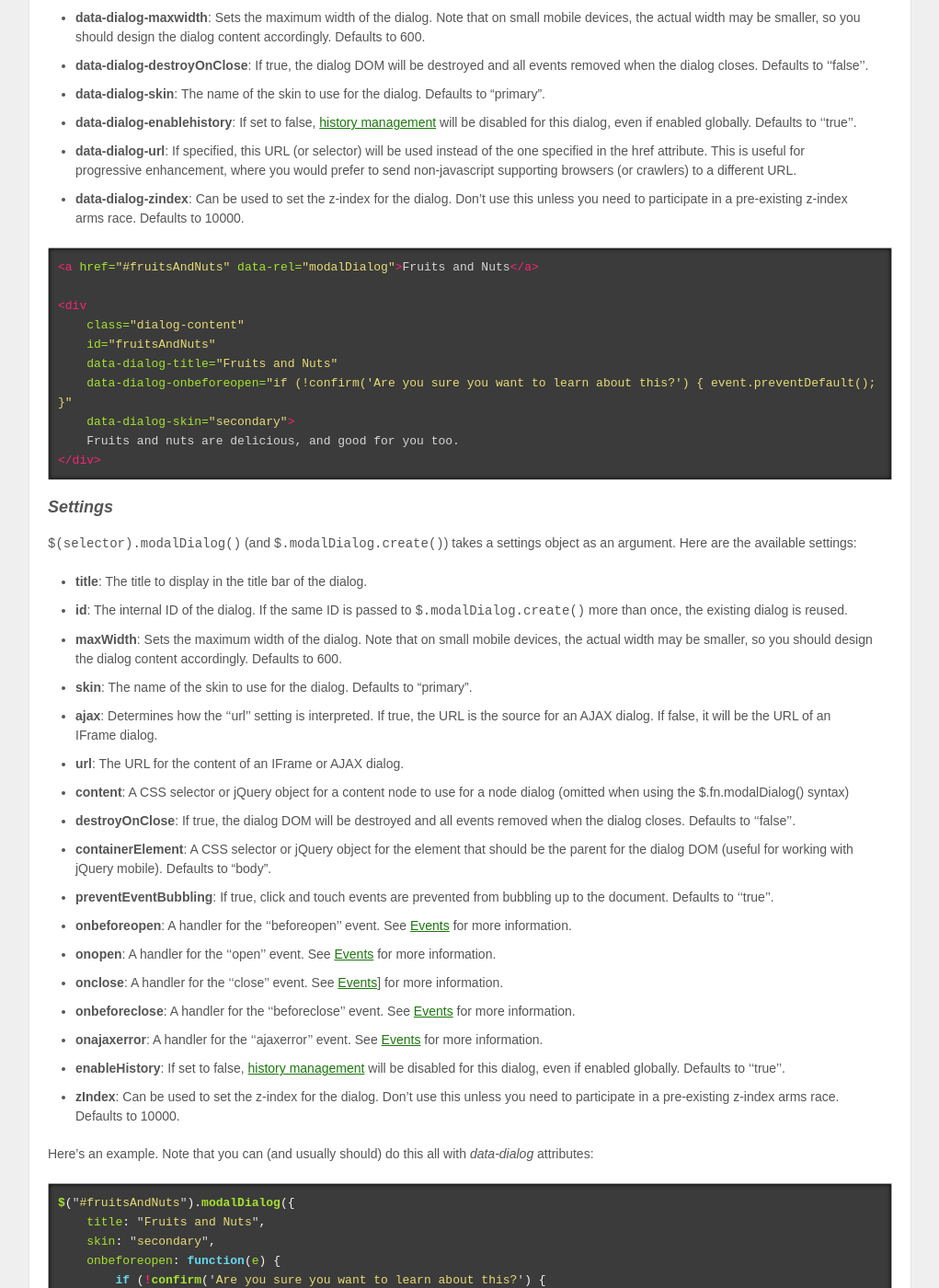
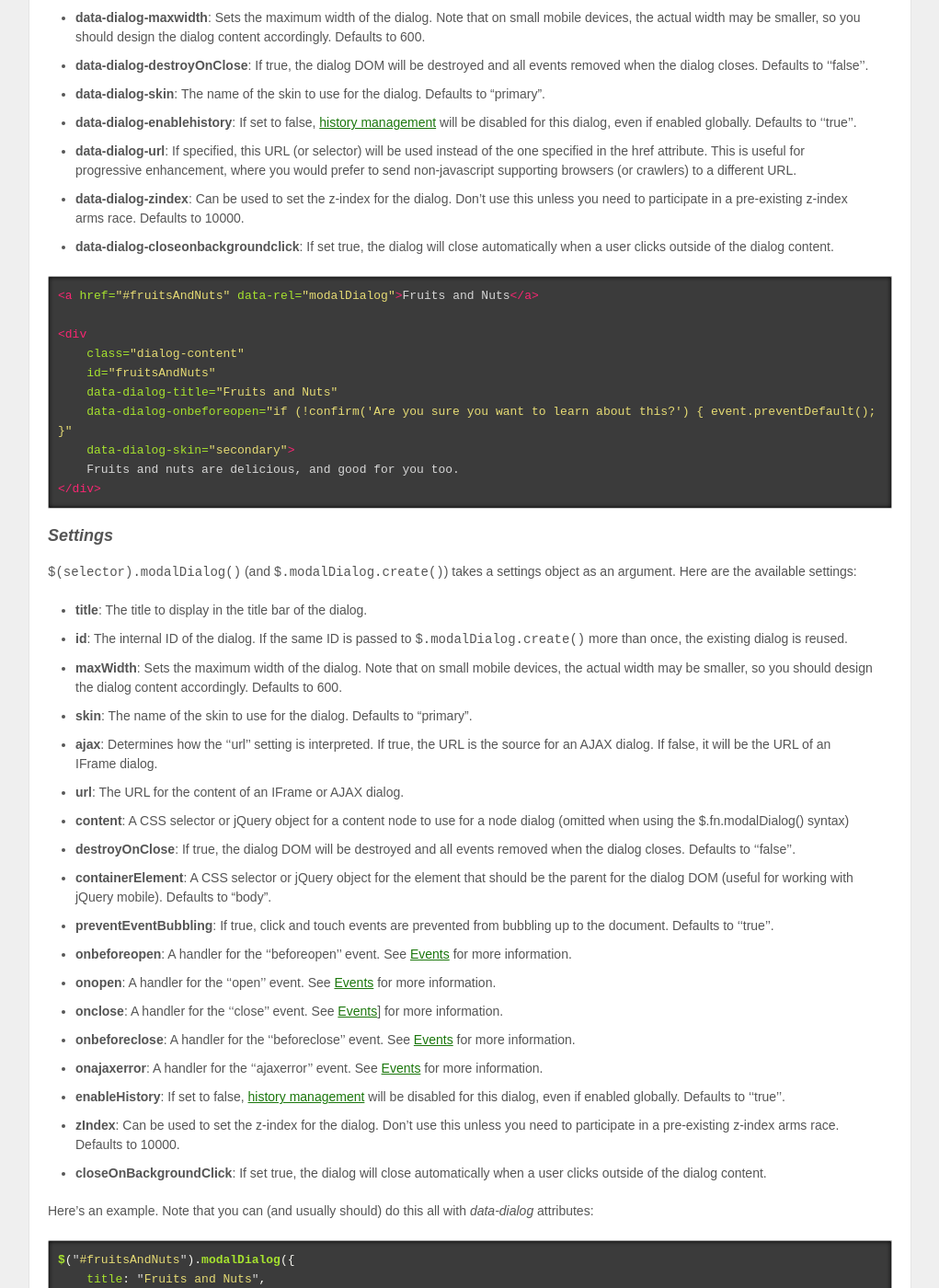
Before and after one commit to vistaprint/SkinnyJSSite, a Jekyll site: the page built from site/jquery.modalDialog.md, in a window 1280 px wide and 1400 px high, scrolled down 4617 px. Shown: the whole window at 92% size, without its empty margins (129-1150 px from the left). Built offline with Jekyll 4.4.1, drawn with Linux system fonts in a browser that asks for light colours.

Commit message:
Adding documentation for closeOnBackgroundClick

```diff
--- a/site/jquery.modalDialog.md
+++ b/site/jquery.modalDialog.md
@@ -128,6 +128,7 @@ exactly to the [Settings](#settings) you can pass to the modalDialog programmati
 * **data-dialog-enablehistory**: If set to false, [history management](#managing_history_browser_backforward_buttons) will be disabled for this dialog, even if enabled globally. Defaults to ''true''.
 * **data-dialog-url**: If specified, this URL (or selector) will be used instead of the one specified in the href attribute. This is useful for progressive enhancement, where you would prefer to send non-javascript supporting browsers (or crawlers) to a different URL.
 * **data-dialog-zindex**: Can be used to set the z-index for the dialog. Don't use this unless you need to participate in a pre-existing z-index arms race. Defaults to 10000.
+* **data-dialog-closeonbackgroundclick**: If set true, the dialog will close automatically when a user clicks outside of the dialog content.
 
 {% highlight html %}
 <a href="#fruitsAndNuts" data-rel="modalDialog">Fruits and Nuts</a>
@@ -163,6 +164,7 @@ exactly to the [Settings](#settings) you can pass to the modalDialog programmati
 * **onajaxerror**:  A handler for the ''ajaxerror'' event. See [Events](#events) for more information.
 * **enableHistory**: If set to false, [history management](#managing_history_browser_backforward_buttons) will be disabled for this dialog, even if enabled globally. Defaults to ''true''.
 * **zIndex**: Can be used to set the z-index for the dialog. Don't use this unless you need to participate in a pre-existing z-index arms race. Defaults to 10000.
+* **closeOnBackgroundClick**: If set true, the dialog will close automatically when a user clicks outside of the dialog content.
 
 Here's an example. Note that you can (and usually should) do this all with *data-dialog* attributes:
 {% highlight javascript %}
```
